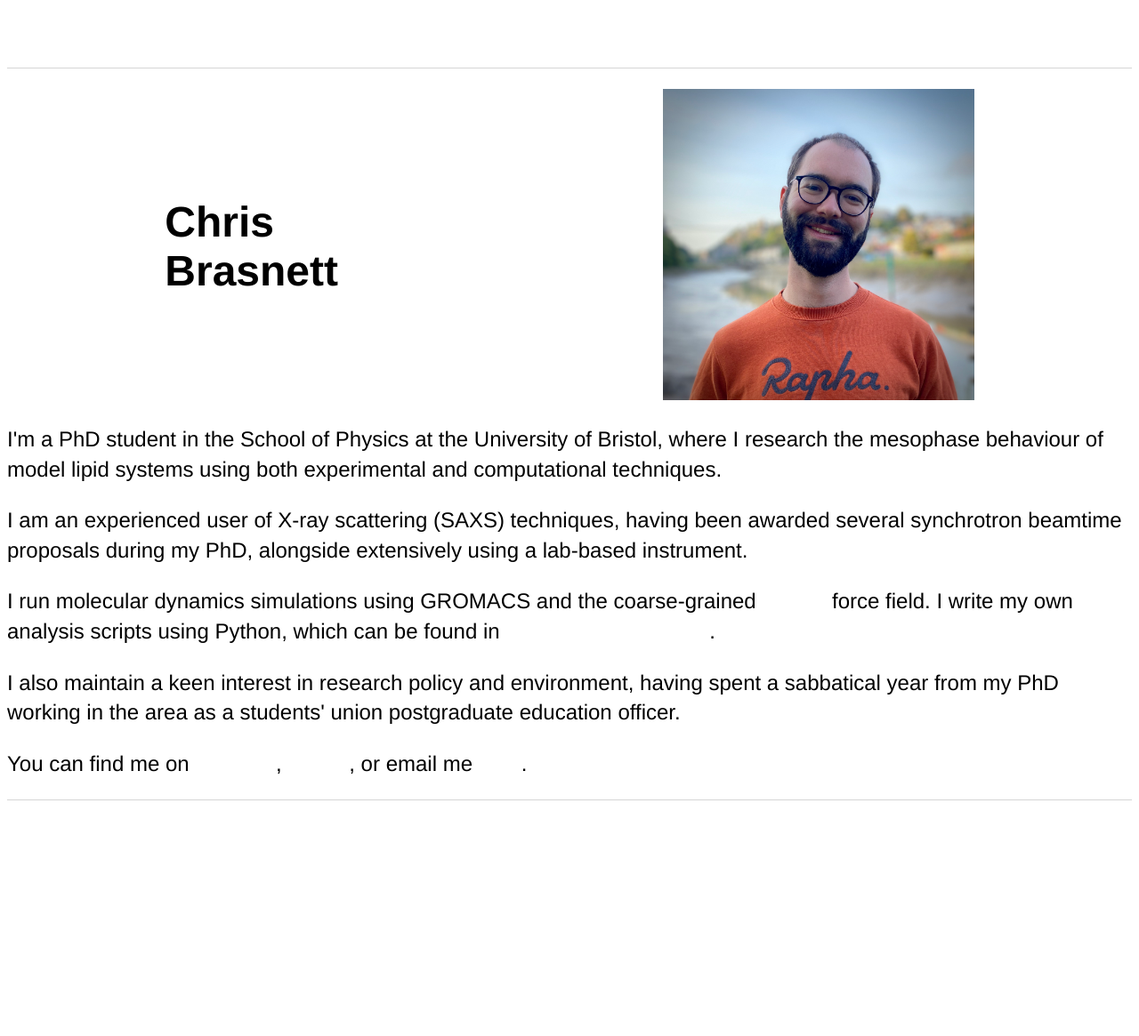
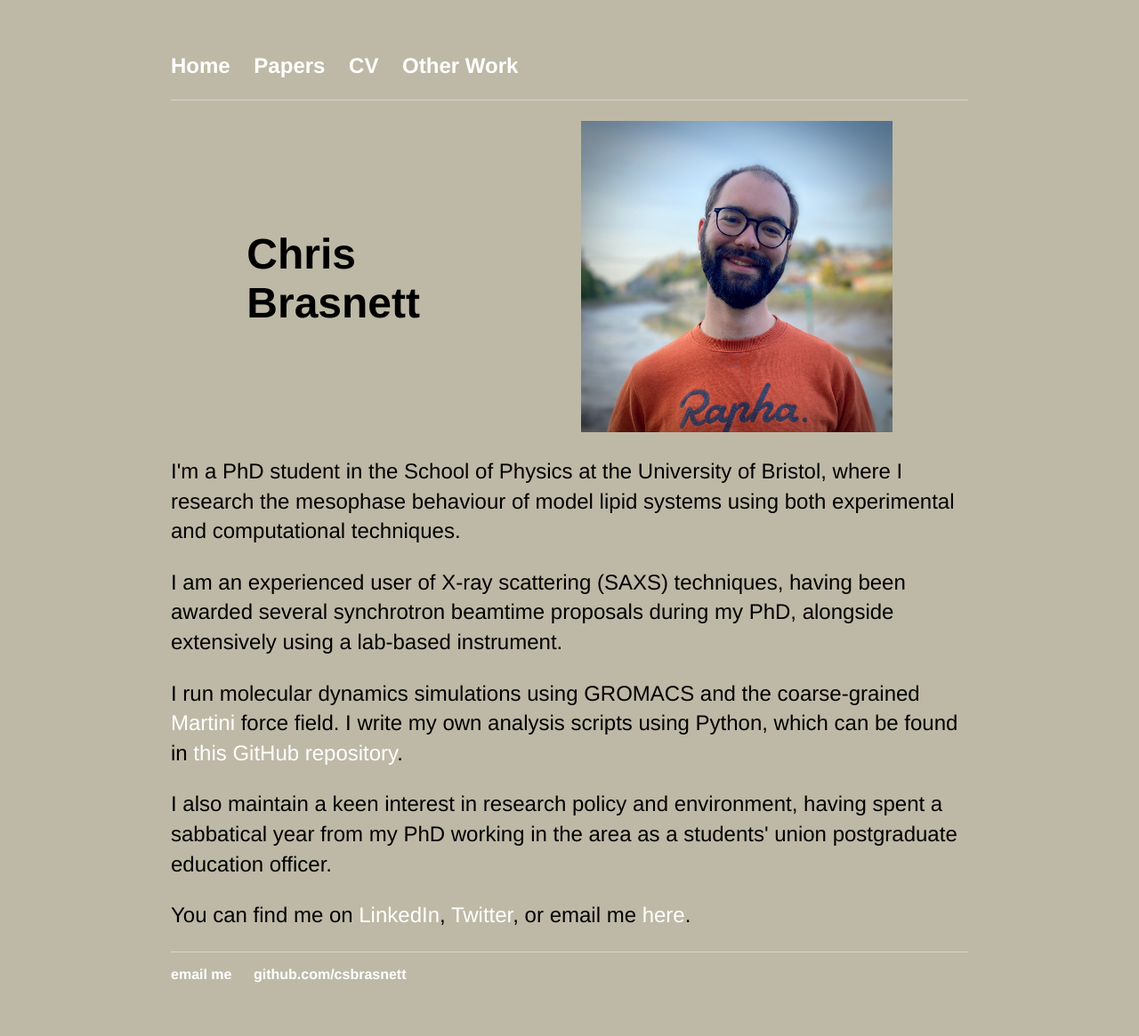
Before and after one commit to csbrasnett/csbrasnett.github.io, a Jekyll site: the page built from index.html, in a window 1280 px wide. Shown: the whole page at 89% size. Built offline with Jekyll 4.4.1, drawn with Linux system fonts in a browser that asks for light colours; before the commit the page ends 950 px from its top, so only the background shows below that.

Commit message:
fixed typo

```diff
--- a/css/main.css
+++ b/css/main.css
@@ -1,4 +1,4 @@
-8body {
+body {
     margin: 60px auto;
     width: 70%;
     background-color: #BEB9A6;
```
